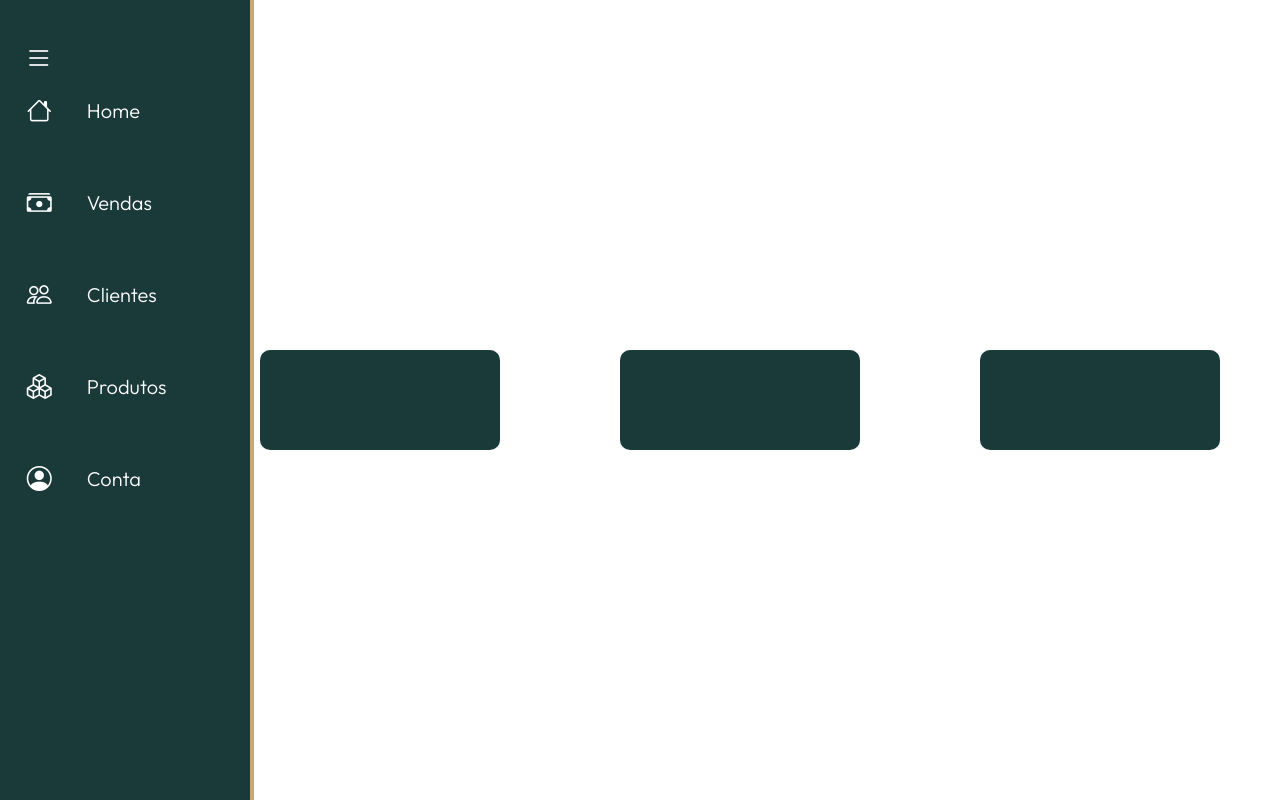
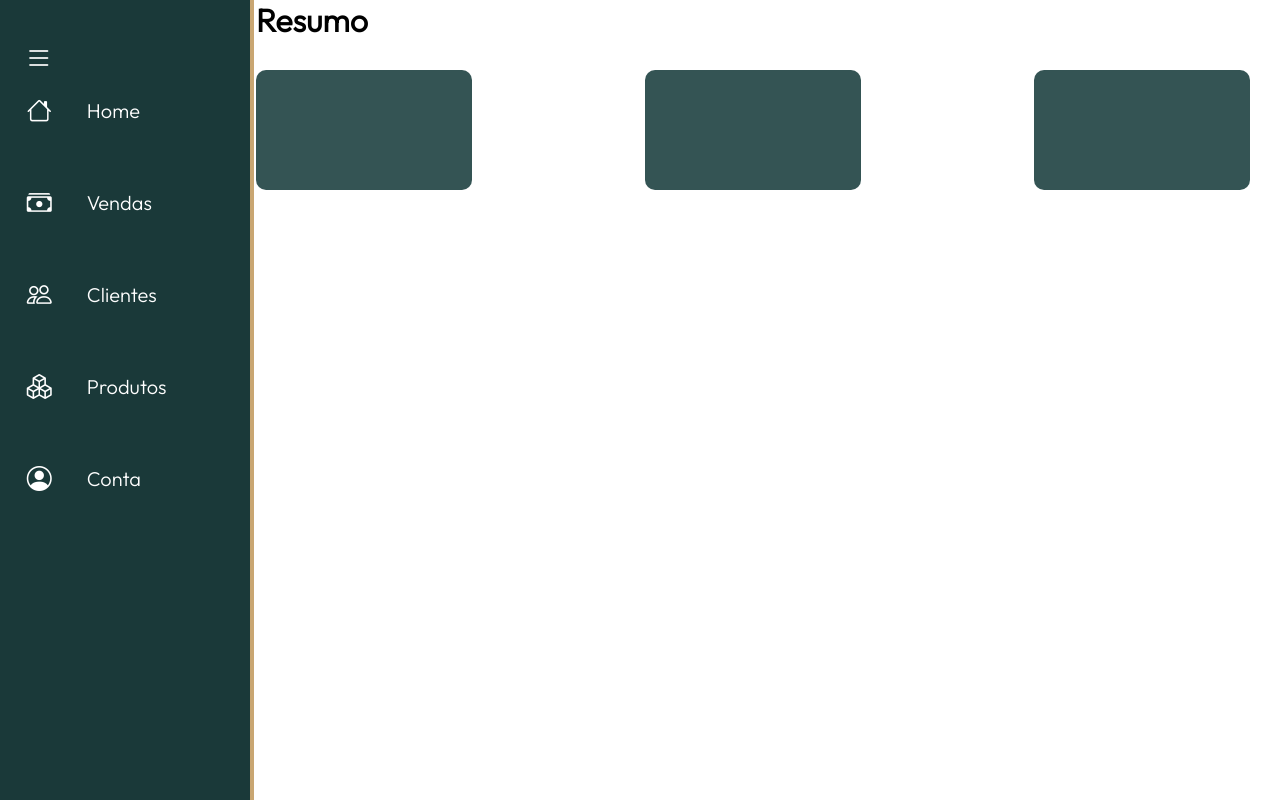
Before and after one commit to elifreitascode/Sistema-de-vendas, a Flask app: page /paginainicial in a window 1280 px wide. Run offline with Flask 3, Linux system fonts and the light colour scheme.

Commit message:
alterações do card e da palavra resumo

```diff
--- a/static/StyleInicio.css
+++ b/static/StyleInicio.css
@@ -5,9 +5,7 @@
     box-sizing: border-box;
     font-family: 'Outfit', sans-serif;
 }
-body{
-    height: 100vh;
-}
+
 nav.menu-lateral{
     width: 80px;
     height: 100%;
@@ -63,17 +61,21 @@ ul li.item-menu > a .icon > i{
     display: flex;
     flex-direction: row;
     background-color: #fff;
-    height: 100%;
-    align-items: center;
-    justify-content: space-around;
-    margin-left: 200px;
-
+    padding: 15px 15px 15px 0px;
+    gap: 15.7%;
 }
 .card{
     display: flex;
-    flex-direction: row;
-    background-color: #1a3939;
-    padding: 50px 120px;
-    border: none;
+    background-color: #234646eb;
     border-radius: 10px;
+    margin: 15px 15px 15px 0px;
+    width: 100%;
+    height: 15vh;
 }
+.pagina-inicial{
+    display: flex;
+    flex-direction: column;
+    height: 97vh;
+    width: 80vw;
+    margin-left: 20%;
+}
--- a/templates/paginainicial.html
+++ b/templates/paginainicial.html
@@ -47,6 +47,8 @@
             </li>
         </ul>
     </nav>
+    <main class="pagina-inicial">
+        <h1>Resumo</h1>
         <main class="resumo-principal">
                 <section class="card">
 
@@ -57,7 +59,7 @@
                 <section class="card">
 
                 </section>
-
+        </main>
     </main>
 </body>
 </html>
```
Lines whose indentation alone changed are shown as unchanged.
